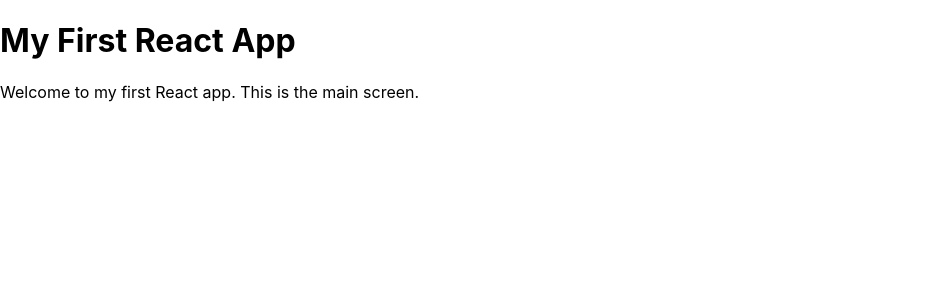
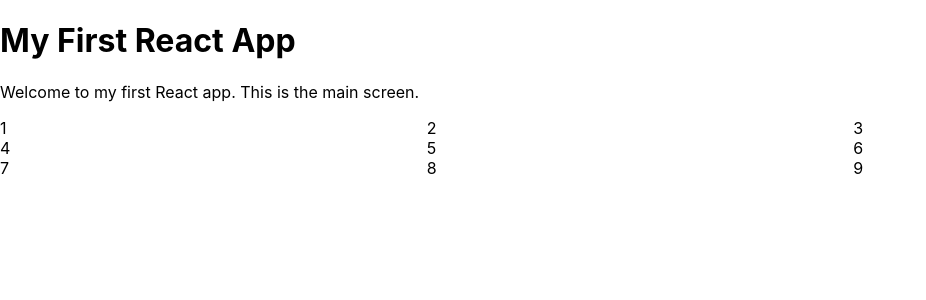
Before and after one commit to MciSA2023/fotoportfolio, a React (Create React App) app: page / in a window 1280 px wide. Shown: the top 300 px of the page, without its empty margins (0-926 px from the left). Built offline with nearby package versions, Linux system fonts and the light colour scheme.

Commit message:
Grid mit zahlen

```diff
--- /dev/null
+++ b/src/components/grid.css
@@ -0,0 +1,13 @@
+.row{
+    display: flex;
+    flex-wrap: wrap;
+    flex: 1;
+}
+
+.col {
+    display:flex;
+    flex:1;
+    max-width: 100%;
+    position: relative;
+    width: 100%;
+}
--- /dev/null
+++ b/src/components/grid.jsx
@@ -0,0 +1,26 @@
+import './grid.css';
+
+
+function Grid () {
+  return (
+    <div className="grid">
+        <div className="row">
+            <div className="col">1</div>
+            <div className="col">2</div>
+            <div className="col">3</div>
+        </div>
+        <div className="row">
+            <div className="col">4</div>
+            <div className="col">5</div>
+            <div className="col">6</div>
+        </div>
+        <div className="row">
+            <div className="col">7</div>
+            <div className="col">8</div>
+            <div className="col">9</div>
+        </div>
+    </div>
+  );
+}
+
+export default Grid;
--- a/src/screens/mainscreen.jsx
+++ b/src/screens/mainscreen.jsx
@@ -1,8 +1,12 @@
+import Grid from '../components/grid';
+
+
 function Mainscreen() {
   return (
     <div>
         <h1>My First React App</h1>
         <p>Welcome to my first React app. This is the main screen.</p>
+        <Grid />
     </div>
   );
 }
```
